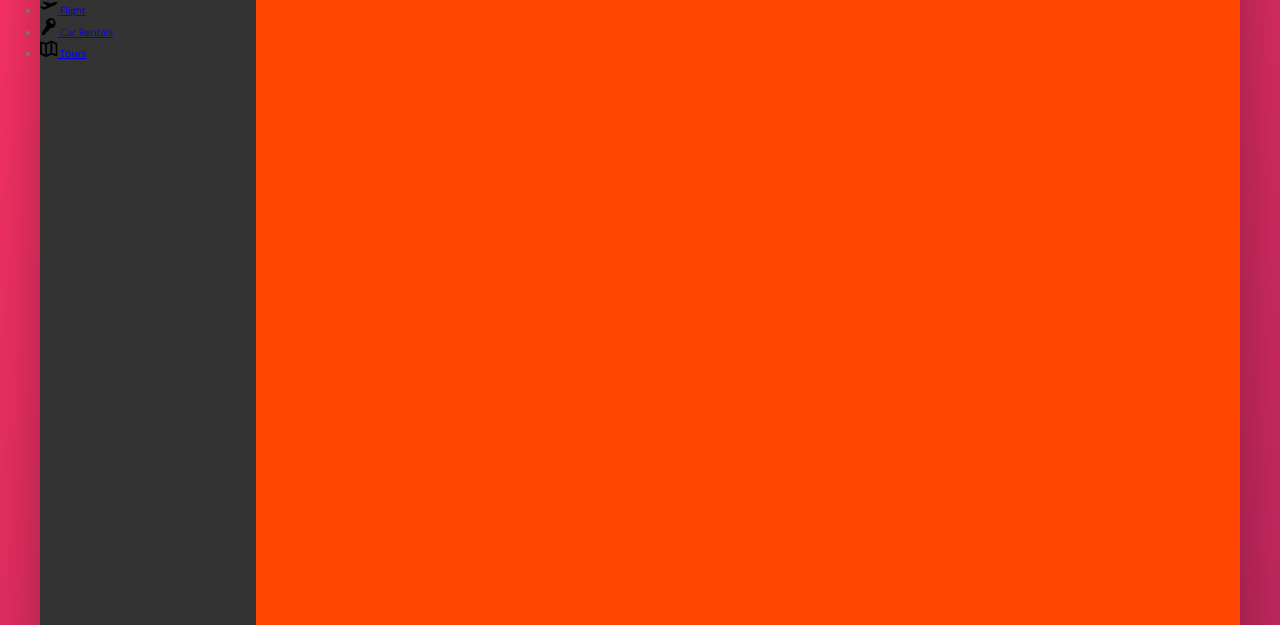
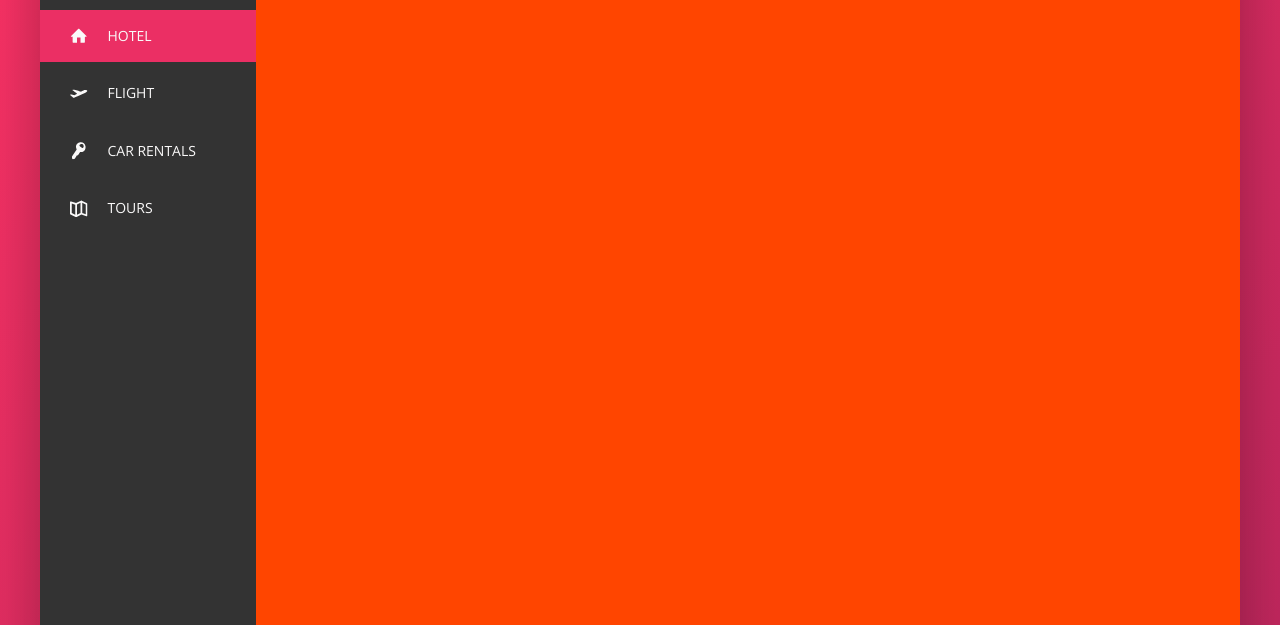
Before and after one commit to imbrikis/udemy-advanced-css-trillo, a website: page index.html in a window 1280 px wide. Shown: the part 175-800 px from the top of the page. Drawn offline with nearby package versions, Linux system fonts and the light colour scheme.

Commit message:
lesson 79

```diff
--- a/index.html
+++ b/index.html
@@ -47,7 +47,7 @@
           <div class="content">
             <nav class="sidebar">
               <ul class="side-nav">
-                <li class="side-nav__item">
+                <li class="side-nav__item side-nav__item--active">
                   <a href="#" class="side-nav__link">
                     <svg class="side-nav__icon">
                       <use xlink:href="img/sprite.svg#icon-home"></use>
--- a/sass/_components.scss
+++ b/sass/_components.scss
@@ -123,17 +123,61 @@
 ////////////////////////////////////////////////////////
 // SIDE NAVIGATION
 .side-nav {
+  font-size: 1.4rem;
+  list-style: none;
+  margin-top: 3.5rem;
+
   &__item {
+    position: relative;
 
+    &:not(:last-child) {
+      margin-bottom: .5rem;
+    }
   }
 
-  &__link {
+  &__item::before {
+    content: "";
+    position: absolute;
+    top: 0;
+    left: 0;
+    height: 100%;
+    width: 3px;
+    background-color: var(--color-primary);
+    transform: scaleY(0);
+    transition: transform .15s,
+                width .3s cubic-bezier(1,0,0,1) .15s,
+                background-color .1s;
+  }
 
+  &__item:hover::before,
+  &__item--active::before {
+    transform: scaleY(1);
+    width: 100%;
+  }
+
+  &__item:active::before {
+    background-color: var(--color-primary-light);
+  }
+
+  &__link:link,
+  &__link:visited {
+    color: var(--color-gray-light-1);
+    text-decoration: none;
+    text-transform: uppercase;
+    display: block;
+    padding: 1.5rem 3rem;
+    position: relative;
+    z-index: 10;
+
+    display: flex;
+    align-items: center;
   }
 
   &__icon {
     width: 1.75rem;
     height: 1.75rem;
+    margin-right: 2rem;
+    fill: currentColor;
   }
 }
 
```
Also changed, not shown: css/style.css.
